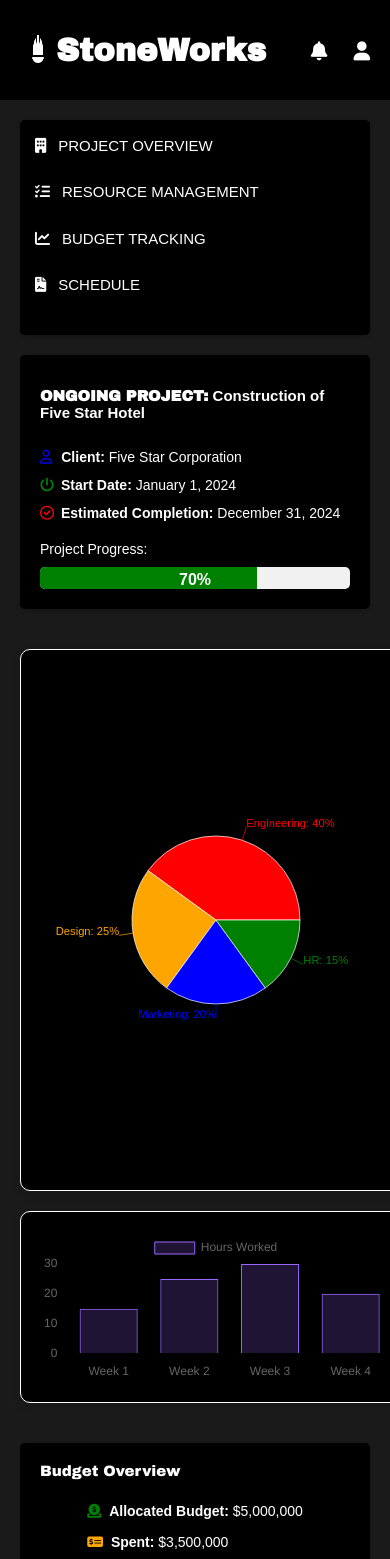
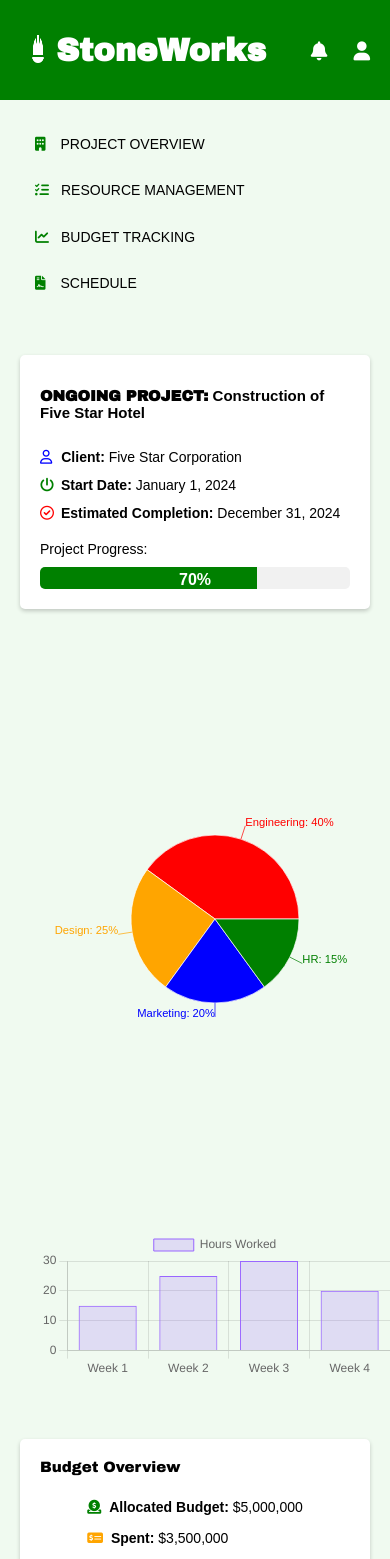
Before and after one commit to UceeCode/construction-dashboard, a React (Create React App) app: page / in a window 390 px wide. Shown: the top 1559 px of the page. Built offline with nearby package versions, Linux system fonts and the light colour scheme; a web font is replaced by a local one.

Commit message:
fix issues

```diff
--- a/src/components/Main.css
+++ b/src/components/Main.css
@@ -1,5 +1,5 @@
 .main {
-    background-color: #1A1A1A;
+    background-color: #F0FAF0;
     padding: 20px;
     min-height: calc(100vh - 60px);
     font-family: sans-serif;
@@ -9,36 +9,35 @@
     display: flex;
     align-items: center;
     justify-content: space-around;
-    background-color: black;
     padding: 15px;
     height: 59px;
     border-radius: 5px;
-    border: 1px solid white;
+    border: 1px solid green;
     box-shadow: 0 2px 4px rgba(0,0,0,0.2);
 }
 .main-nav a i {
+    color: green;
     margin-right: 8px;
-    color: white;
 }
 
 .main-nav a {
-    color: white;
+    color: black;
     text-decoration: none;
     font-size: 18px;
     font-weight: 500;
     text-transform: uppercase;
 }
+.main-nav span{
+    position: relative;
+    left: 3px;
+}
+.main-nav a:hover {
 
-/* .main-nav a:hover {
-    margin-bottom: 2px;
-    border-bottom: 3px solid green;
-    transition: .4s;
-} */
+}
 
 .projectOverview {
     margin-top: 40px;
-    background-color: black;
-    color: white;
+    background-color: white;
     padding: 20px;
     border-radius: 5px;
     box-shadow: 0 2px 4px rgba(0,0,0,0.2);
@@ -126,8 +125,7 @@
 
 .budget-container {
     margin-top: 40px;
-    background-color: black;
-    color: white;
+    background-color: white;
     padding: 20px;
     border-radius: 5px;
     box-shadow: 0 2px 4px rgba(0, 0, 0, 0.2);
@@ -186,17 +184,23 @@
 }
 
 .resource-allocation, .hours-worked {
-    border: 1px solid white;
-    background-color: black;
-    color: white;
+    border: 1px solid green;
     padding: 20px;
     border-radius: 10px;
-    box-shadow: 0 4px 8px rgba(0, 0, 0, 0.1);
+    box-shadow: 0 4px 8px rgba(0, 0, 0, 0.3);
     display: flex;
     justify-content: center;
     align-items: center;
     width: 685px;
     height: 340px;
+    transition: transform 0.4s ease;
+}
+
+.hours-worked:hover{
+    transform: scale(1.05);
+}
+.resource-allocation:hover{
+    transform: scale(1.01);
 }
 
 .resource-allocation {
@@ -226,16 +230,22 @@
         height: 185px;
         align-items: flex-start;
         border: none;
+        box-shadow: none;
     }
 
     .main-nav a {
-        margin-bottom: 25px;
-        font-size: 15px;
+        margin-bottom: 28px;
+        font-size: 14px;
     }
 
     .main-nav a i {
         margin-right: 12px;
     }
+
+    .main-nav a:hover {
+        margin-left: 10px;
+        transition: 0.4s;
+     }
 
 
     .projectOverview,
@@ -295,6 +305,8 @@
     .resource-allocation, .hours-worked {
         width: 100%;
         height: auto;
+        border: none;
+        box-shadow: none;
     }
 
     .resource-container {
--- a/src/components/Main.js
+++ b/src/components/Main.js
@@ -86,10 +86,10 @@ const Main = () => {
     return (
         <div className="main">
             <div className="main-nav">
-                <a href="#"><i class="fa-solid fa-building"></i>Project Overview</a>
-                <a href="#"><i class="fa-solid fa-list-check"></i>Resource Management</a>
-                <a href="#"><i class="fa-solid fa-chart-line"></i>Budget Tracking</a>
-                <a href="#"><i class="fa-solid fa-file-contract"></i>Schedule</a>
+                <a href="#"><i className="fa-solid fa-building"></i><span>Project Overview</span></a>
+                <a href="#"><i className="fa-solid fa-list-check"></i>Resource Management</a>
+                <a href="#"><i className="fa-solid fa-chart-line"></i>Budget Tracking</a>
+                <a href="#"><i className="fa-solid fa-file-contract"></i><span>Schedule</span></a>
             </div>
 
             <div className="projectOverview">
--- a/src/components/Navbar.css
+++ b/src/components/Navbar.css
@@ -3,7 +3,7 @@
     justify-content: space-between;
     align-items: center;
     padding: 15px 20px;
-    background-color: black;
+    background-color: green;
     font-family: Arial, sans-serif;
     color: white;
   }
```
